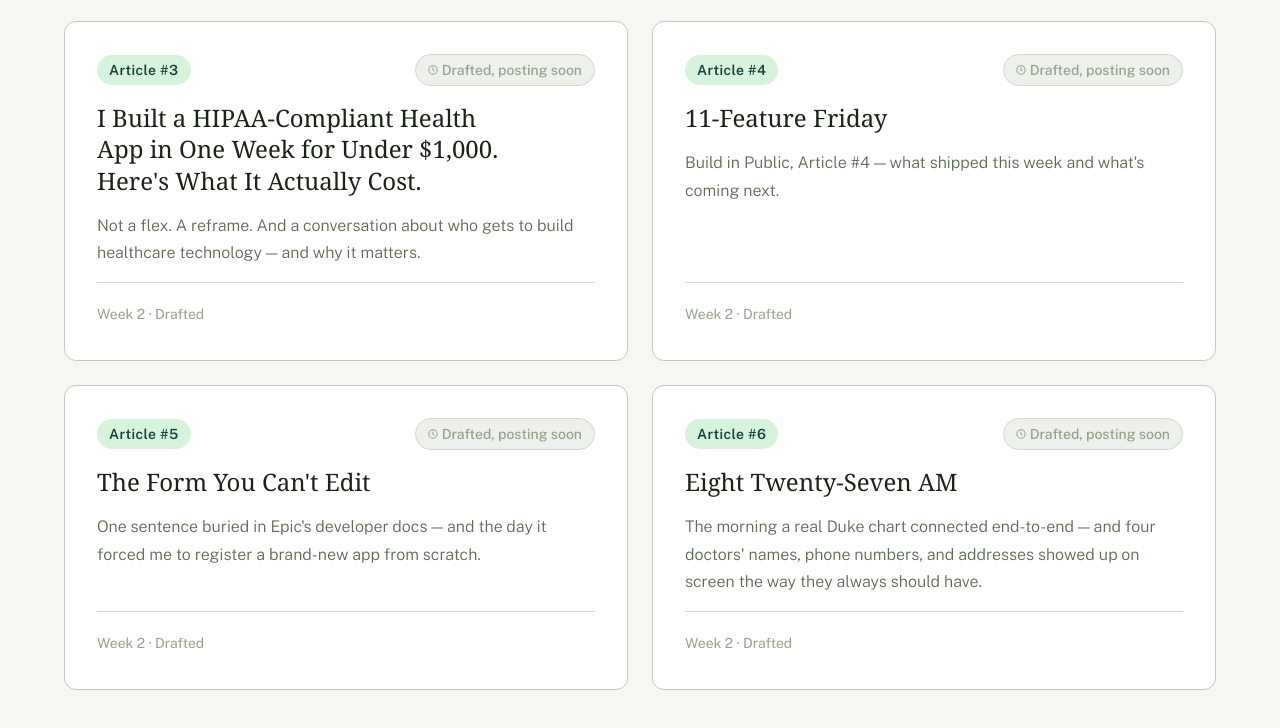
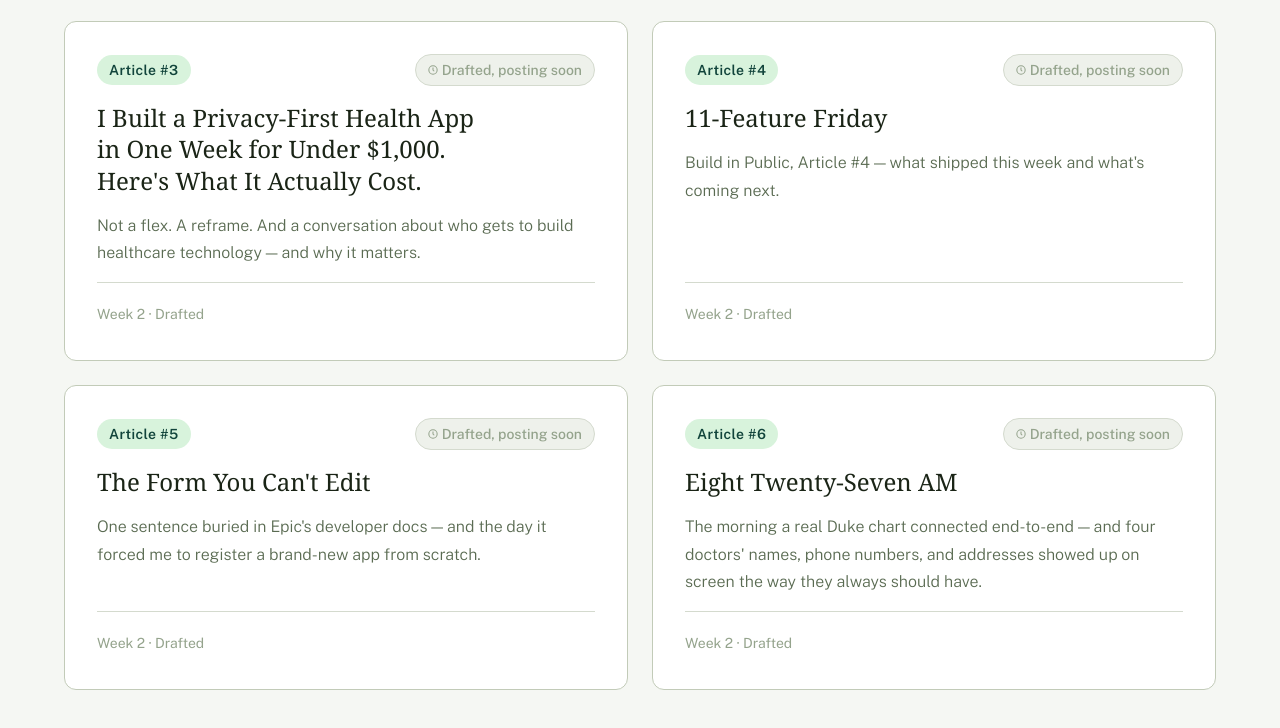
Before and after one commit to wellet-app/getwellet, a plain HTML site: page journal.html in a window 1280 px wide. Shown: the part 1139-1867 px from the top of the page. Drawn offline with nearby package versions, Linux system fonts and the light colour scheme; a web font is replaced by a local one.

Commit message:
Journal: retitle article #3 to privacy-first (no HIPAA-compliance marketing line)
Co-authored-by: Perplexity <noreply@perplexity.ai>

```diff
--- a/journal.html
+++ b/journal.html
@@ -528,7 +528,7 @@
                 Drafted, posting soon
               </span>
             </div>
-            <h2 class="jn-article-title">I Built a HIPAA-Compliant Health App in One Week for Under $1,000. Here's What It Actually Cost.</h2>
+            <h2 class="jn-article-title">I Built a Privacy-First Health App in One Week for Under $1,000. Here's What It Actually Cost.</h2>
             <p class="jn-article-excerpt">Not a flex. A reframe. And a conversation about who gets to build healthcare technology — and why it matters.</p>
             <div class="jn-article-footer" aria-hidden="true">
               <span style="font-size:var(--text-xs);color:var(--color-text-faint);">Week 2 · Drafted</span>
```
